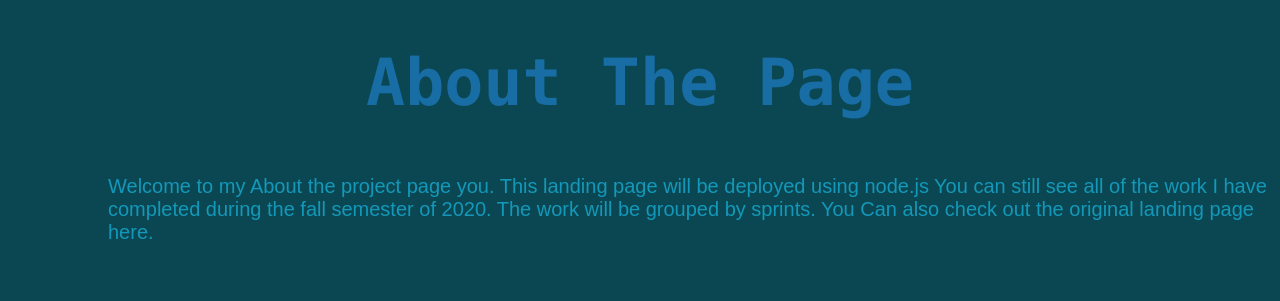
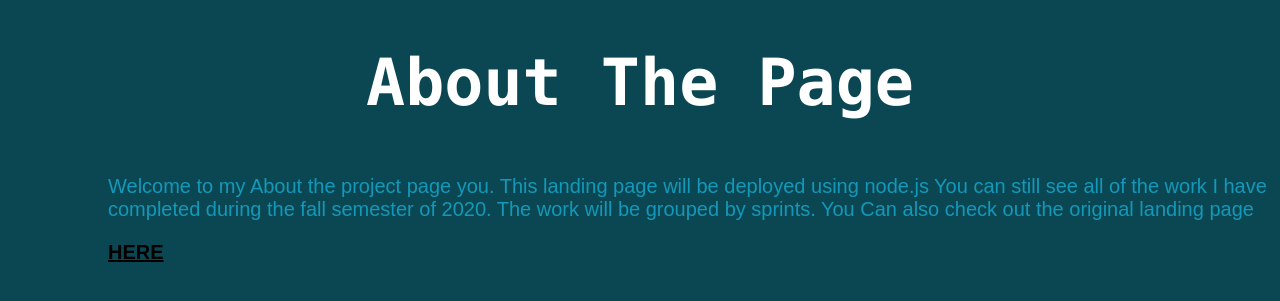
Before and after one commit to dcazales/NodeLandingPage, a website: page public/about.html in a window 1280 px wide. Shown: the part 235-536 px from the top of the page. Drawn offline with Linux system fonts and the light colour scheme.

Commit message:
Update about.html

```diff
--- a/public/about.html
+++ b/public/about.html
@@ -12,7 +12,7 @@
 
     h1 {
         text-align: center;
-        color: #186da5;
+        color:white;
         font-family: Lucida Console;
         font-size: 65px;
         margin-bottom: 55px;
@@ -54,7 +54,7 @@
     <h1>About The Page</h1>
     <p>Welcome to my  About the project page you. This landing page will be deployed using node.js
         You can still see all of the work I have completed during the fall semester of 2020.
-        The work will be grouped by sprints. You Can also check out the original landing page here. </p>
+        The work will be grouped by sprints. You Can also check out the original landing page  <p><A HREF="https://landingpage-dc.azurewebsites.net"target="_blank">HERE</A></p> </p>
 
         <h2> </h2>
   </body>
```
